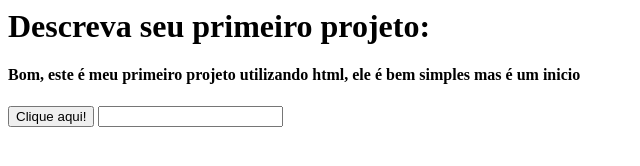
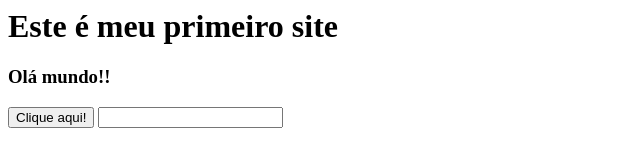
Before and after one commit to retr0bl4ck0ut/projeto, a plain HTML site: page index.html in a window 1280 px wide. Shown: the whole page, without its empty margins (0-640 px from the left). Drawn offline with Linux system fonts and the light colour scheme.

Commit message:
Update index.html

```diff
--- a/index.html
+++ b/index.html
@@ -1,5 +1,5 @@
-<title>Olá mundo </title>
-<h1>Descreva seu primeiro projeto: </h1>
-<h4>Bom, este é meu primeiro projeto utilizando html, ele é bem simples mas é um inicio</h4>
+<title>Meu Primeiro Site</title>
+<h1>Este é meu primeiro site</h1>
+<h3>Olá mundo!!</h3>
 <button>Clique aqui!</button>
 <input type="">
```
